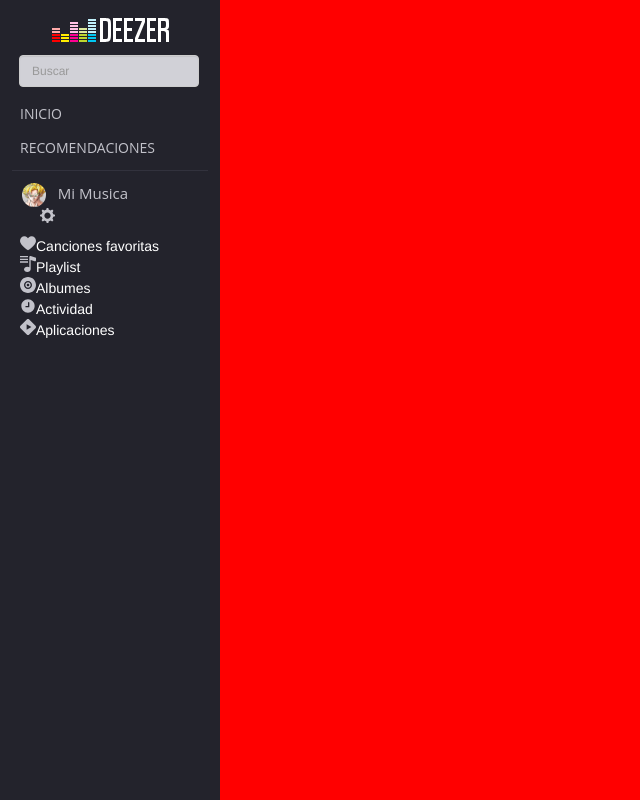
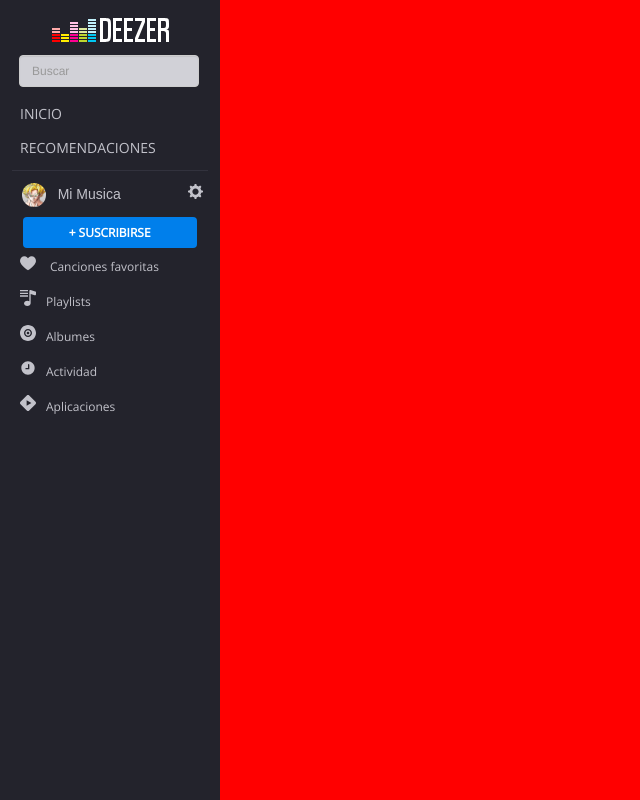
Before and after one commit to Zehuxx/IS501-Deezer, a PHP site: page / in a window 1280 px wide. Shown: the whole page, without its empty margins (0-640 px from the left). Run offline with PHP 8.4, Linux system fonts and the light colour scheme.

Commit message:
arreglos a la pagina

```diff
--- a/css/personalizado.css
+++ b/css/personalizado.css
@@ -16,6 +16,22 @@
 
 .svg-icon{
 fill: #c2c2ca;
+}
+
+.boton{
+    color: #fff;
+    font-size: 12px;
+    font-family: "Open Sans",Arial,sans-serif;
+    font-weight: 800;
+    background-color: #007feb;
+    border: 1px solid transparent;
+    border-radius: 4px;
+    margin-top: 3px;
+    padding: 6px 45px 6px 45px;
+}
+
+.boton:hover{
+  background-color: #0b66cd;
 }
 
 html{
@@ -44,21 +60,23 @@
 }
 
 .control{
-  margin-right: 55px;
+  margin-right: 63px;
   padding-left: 20px;
   margin-top: 7px;
   margin-bottom: 7px;
   font-family: "Open Sans",Arial,sans-serif;
   font-size: 14px;
 }
+
 .control2{
   margin-top: 7px;
   margin-bottom: 7px;
-  font-family: "Open Sans",Arial,sans-serif;
-  font-size: 15px;
+  font-family: Arial,sans-serif;
+  font-size: 14px;
   padding-bottom: 7px;
   padding-top: 7px;
 }
+
 .linea{
   background-color: #32323d;
     height: 1px;
@@ -66,19 +84,48 @@
 }
 
 .space{
-  padding-left: 20px;
+  padding-bottom: 7px;
+  padding-top: 7px;
 }
-
 
 .ajustar{
   margin-left: 22px;
-
 }
 
+.letras{
+  margin-left: 10px;
+  font-family: "Open Sans",Arial,sans-serif;
+  font-size: 12px;
+}
+
+.letras1{
+  margin-right: 58px;
+}
+
+.letras2{
+  margin-right: 128px;
+}
+
+.letras3{
+  margin-right: 123px;
+}
+
+.letras4{
+  margin-right: 122px;
+}
+
+.letras5{
+  margin-right: 104px;
+}
 .icon2{
   margin-left: 40px;
-  margin-right: 12px;
+  margin-right: 15px;
 }
+
+.ajuste{
+margin-left: 20px;
+}
+
 
 /* Definimos el color inicial */
 .cambioColor {
@@ -105,6 +152,7 @@
   width: 220px;
   height: 34px;
   }
+
 .cambioFondo2:hover{
   background-color: #15151e;
   width: 220px;
--- a/index.php
+++ b/index.php
@@ -5,6 +5,7 @@
 	<link rel="icon" href="img/fav.ico" type="image/x-icon">
 	<link rel="stylesheet" type="text/css" href="css/bootstrap.min.css">
 	<link rel="stylesheet" type="text/css" href="css/personalizado.css">
+	<link rel="stylesheet" type="text/css" href="//fonts.googleapis.com/css?family=Open+Sans" />
 	<style type="text/css">
 		body{
 			height: 100%;
@@ -16,8 +17,8 @@
        }
         a:link{
        	text-decoration:none;
+       }
 
-       }
 	</style>
 
 </head>
@@ -48,41 +49,58 @@
                     <td>
 					</tr>
 
-
+                    <tr>
+                    	<td>
+                    		<center><button class="boton">+ SUSCRIBIRSE</button></center>
+                    	</td>
+                    </tr>
 
 					<tr>
-                    <td id="info" class="space">
-                    <span>
-					<svg class="svg-icon svg-icon-love" viewBox="0 0 12 12" aria-hidden="true" height="16" width="16"><g><path d="M6.00011325,2.5 C6.00011325,2.5 5.00009438,1 3.25,1 C1.66669813,1 1.65327318e-16,2.25 0,4.5 C1.65327318e-16,7.5 6,11.5 6,11.5 C6,11.5 11.9999997,7.5 12,4.5 C12.0000002,2.25 10.3335284,1 8.75,1 C7.00013213,1 6.00011325,2.5 6.00011325,2.5 Z"></path></g></svg></span>Canciones favoritas
+                    <td id="info" class="space cambioFondo">
+                    <a href="#" class="cambioColor">
+                    <span class="ajuste">
+					<svg class="svg-icon icon3 svg-icon-love" viewBox="0 0 12 12" aria-hidden="true" height="16" width="16"><g><path d="M6.00011325,2.5 C6.00011325,2.5 5.00009438,1 3.25,1 C1.66669813,1 1.65327318e-16,2.25 0,4.5 C1.65327318e-16,7.5 6,11.5 6,11.5 C6,11.5 11.9999997,7.5 12,4.5 C12.0000002,2.25 10.3335284,1 8.75,1 C7.00013213,1 6.00011325,2.5 6.00011325,2.5 Z"></path></g></svg> </span><span class="letras letras1">Canciones favoritas</span>
+                    </a>
                     <td>
 					</tr>
 
 
 					<tr>
-                    <td id="info" class="space">
-                    <span>
-					<svg class="svg-icon svg-icon-playlist" viewBox="0 0 12 12" aria-hidden="true" height="16" width="16"><g><path d="M8,9.99224439 C8,11.1010972 6.88071187,12 5.5,12 C4.11928813,12 3,11.1010972 3,9.99224439 C3,8.88339158 4.11928813,7.98448877 5.5,7.98448877 C6.06280296,7.98448877 6.58216973,8.13384364 7,8.38589285 L7,2.36277306 L7,0.75552108 C7,0.201673187 7.42629719,-0.118924155 7.95813424,0.0412456698 L12,1.25850747 L12,3.26731057 C12,3.82115846 11.5737028,4.1417558 11.0418658,3.98158598 L8,3 L8,9.99224439 Z M0,0 L6,0 L6,1 L0,1 L0,0 L0,0 Z M0,2 L6,2 L6,3 L0,3 L0,2 L0,2 Z M0,4 L6,4 L6,5 L0,5 L0,4 L0,4 Z"></path></g></svg></span>Playlist
+                    <td id="info" class="space cambioFondo">
+                    <a href="#" class="cambioColor">
+                    <span class="ajuste">
+					<svg class="svg-icon icon3 svg-icon-playlist" viewBox="0 0 12 12" aria-hidden="true" height="16" width="16"><g><path d="M8,9.99224439 C8,11.1010972 6.88071187,12 5.5,12 C4.11928813,12 3,11.1010972 3,9.99224439 C3,8.88339158 4.11928813,7.98448877 5.5,7.98448877 C6.06280296,7.98448877 6.58216973,8.13384364 7,8.38589285 L7,2.36277306 L7,0.75552108 C7,0.201673187 7.42629719,-0.118924155 7.95813424,0.0412456698 L12,1.25850747 L12,3.26731057 C12,3.82115846 11.5737028,4.1417558 11.0418658,3.98158598 L8,3 L8,9.99224439 Z M0,0 L6,0 L6,1 L0,1 L0,0 L0,0 Z M0,2 L6,2 L6,3 L0,3 L0,2 L0,2 Z M0,4 L6,4 L6,5 L0,5 L0,4 L0,4 Z"></path></g></svg></span><span class="letras letras2">Playlists</span>
+                    </a>
                     <td>
 					</tr>
 
 
 					<tr>
-					<td id="info" class="space">
-					<svg class="svg-icon svg-icon-album" viewBox="0 0 12 12" aria-hidden="true" height="16" width="16"><g><path d="M6,12 C2.68630007,12 0,9.31370447 0,6.00000293 C0,2.68627795 2.68630007,0 6,0 C9.31369993,0 12,2.68627795 12,6.00000293 C11.9999941,9.31370447 9.31369993,12 6,12 L6,12 L6,12 Z M6,2.99999854 C4.34315297,2.99999854 3.00000293,4.34313751 3.00000293,5.99999707 C3.00000293,7.65684491 4.34315297,8.99999561 6,8.99999561 C7.65684703,8.99999561 8.99999707,7.65684491 8.99999707,5.99999707 C8.99999707,4.34314337 7.65684703,2.99999854 6,2.99999854 L6,2.99999854 L6,2.99999854 Z M4,6 C4,4.89544508 4.89545094,4 6,4 C7.10454906,4 8,4.89544508 8,6 C8,7.10454906 7.10454906,8 6,8 C4.89545094,8 4,7.10454906 4,6 L4,6 Z M5,6 C5,6.55229635 5.44770365,7 6,7 C6.55229635,7 7,6.55229635 7,6 C6.99998828,5.44769193 6.55229635,5 6,5 C5.44770365,5 5,5.44769193 5,6 L5,6 Z"></path></g></svg>Albumes
+					<td id="info" class="space cambioFondo">
+					<a href="#" class="cambioColor">
+					<span class="ajuste">
+					<svg class="svg-icon icon3 svg-icon-album" viewBox="0 0 12 12" aria-hidden="true" height="16" width="16"><g><path d="M6,12 C2.68630007,12 0,9.31370447 0,6.00000293 C0,2.68627795 2.68630007,0 6,0 C9.31369993,0 12,2.68627795 12,6.00000293 C11.9999941,9.31370447 9.31369993,12 6,12 L6,12 L6,12 Z M6,2.99999854 C4.34315297,2.99999854 3.00000293,4.34313751 3.00000293,5.99999707 C3.00000293,7.65684491 4.34315297,8.99999561 6,8.99999561 C7.65684703,8.99999561 8.99999707,7.65684491 8.99999707,5.99999707 C8.99999707,4.34314337 7.65684703,2.99999854 6,2.99999854 L6,2.99999854 L6,2.99999854 Z M4,6 C4,4.89544508 4.89545094,4 6,4 C7.10454906,4 8,4.89544508 8,6 C8,7.10454906 7.10454906,8 6,8 C4.89545094,8 4,7.10454906 4,6 L4,6 Z M5,6 C5,6.55229635 5.44770365,7 6,7 C6.55229635,7 7,6.55229635 7,6 C6.99998828,5.44769193 6.55229635,5 6,5 C5.44770365,5 5,5.44769193 5,6 L5,6 Z"></path></g></svg></span><span class="letras letras3">Albumes</span>
+                    </a>
                     <td>
 					</tr>
 
 
 					<tr>
-					<td id="info" class="space">
-					<svg class="svg-icon svg-icon-time" viewBox="0 0 12 12" aria-hidden="true" height="16" width="16"><g><path d="M11,6 C11,3.23857625 8.76142375,1 6,1 C3.23857625,1 1,3.23857625 1,6 C1,8.76142375 3.23857625,11 6,11 C8.76142375,11 11,8.76142375 11,6 Z M7,6.50952148 L7,3.49047852 C7,3.21505737 6.77614237,3 6.5,3 C6.23193359,3 6,3.21959471 6,3.49047852 L6,6 L4.49538898,6 C4.2157526,6 4,6.22385763 4,6.5 C4,6.76806641 4.2217932,7 4.49538898,7 L6.50461102,7 C6.64282453,7 6.76543159,6.94531282 6.85409473,6.85665508 C6.94267961,6.76617647 7,6.64418681 7,6.50952148 Z" fill-rule="evenodd"></path></g></svg>Actividad
+					<td id="info" class="space cambioFondo">
+					<a href="#" class="cambioColor">
+					<span class="ajuste">
+					<svg class="svg-icon icon3 svg-icon-time" viewBox="0 0 12 12" aria-hidden="true" height="16" width="16"><g><path d="M11,6 C11,3.23857625 8.76142375,1 6,1 C3.23857625,1 1,3.23857625 1,6 C1,8.76142375 3.23857625,11 6,11 C8.76142375,11 11,8.76142375 11,6 Z M7,6.50952148 L7,3.49047852 C7,3.21505737 6.77614237,3 6.5,3 C6.23193359,3 6,3.21959471 6,3.49047852 L6,6 L4.49538898,6 C4.2157526,6 4,6.22385763 4,6.5 C4,6.76806641 4.2217932,7 4.49538898,7 L6.50461102,7 C6.64282453,7 6.76543159,6.94531282 6.85409473,6.85665508 C6.94267961,6.76617647 7,6.64418681 7,6.50952148 Z" fill-rule="evenodd"></path></g></svg></span><span class="letras letras4">Actividad</span>
+					</a>
 					<td>
 					</tr>
 
 
 					<tr>
-                    <td id="info" class="space">
-					<svg class="svg-icon svg-icon-app" viewBox="0 0 12 12" aria-hidden="true" height="16" width="16"><g><path d="M0.375518305,6.90836424 C-0.126157409,6.40668852 -0.124187159,5.59134123 0.375518305,5.09163576 L5.09163576,0.375518305 C5.59331148,-0.126157409 6.40865877,-0.124187159 6.90836424,0.375518305 L11.6244817,5.09163576 C12.1261574,5.59331148 12.1241872,6.40865877 11.6244817,6.90836424 L6.90836424,11.6244817 C6.40668852,12.1261574 5.59134123,12.1241872 5.09163576,11.6244817 L0.375518305,6.90836424 L0.375518305,6.90836424 Z M8.56634425,6.00000601 L4.9734623,3.9469246 L4.9734623,8.0530754 L8.56634425,6.00000601 L8.56634425,6.00000601 Z"></path></g></svg>Aplicaciones
+                    <td id="info" class="space cambioFondo">
+                    <a href="#" class="cambioColor">
+                    <span class="ajuste">
+					<svg class="svg-icon icon3 svg-icon-app" viewBox="0 0 12 12" aria-hidden="true" height="16" width="16"><g><path d="M0.375518305,6.90836424 C-0.126157409,6.40668852 -0.124187159,5.59134123 0.375518305,5.09163576 L5.09163576,0.375518305 C5.59331148,-0.126157409 6.40865877,-0.124187159 6.90836424,0.375518305 L11.6244817,5.09163576 C12.1261574,5.59331148 12.1241872,6.40865877 11.6244817,6.90836424 L6.90836424,11.6244817 C6.40668852,12.1261574 5.59134123,12.1241872 5.09163576,11.6244817 L0.375518305,6.90836424 L0.375518305,6.90836424 Z M8.56634425,6.00000601 L4.9734623,3.9469246 L4.9734623,8.0530754 L8.56634425,6.00000601 L8.56634425,6.00000601 Z"></path></g></svg></span><span class="letras letras5">Aplicaciones</span>
+					</a>
 					<td>
 					</tr>
 
@@ -111,5 +129,6 @@
 <script type="text/javascript" src="js/jquery.min.js"></script>
 	<script src="js/bootstrap.min.js"></script>
 	<script src="js/index.js"></script>
+
 </body>
 </html>
```
Also changed, not shown: js/reproductor.js (added).
